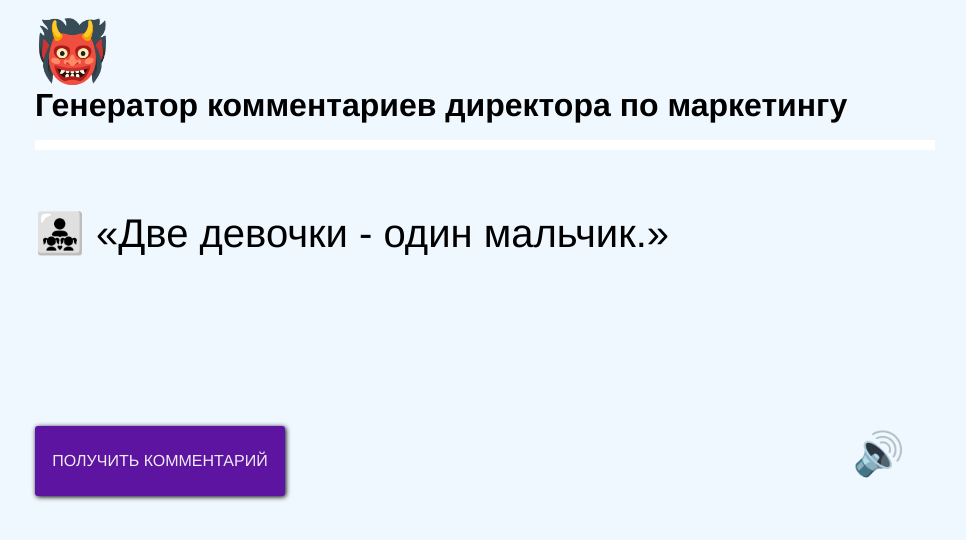
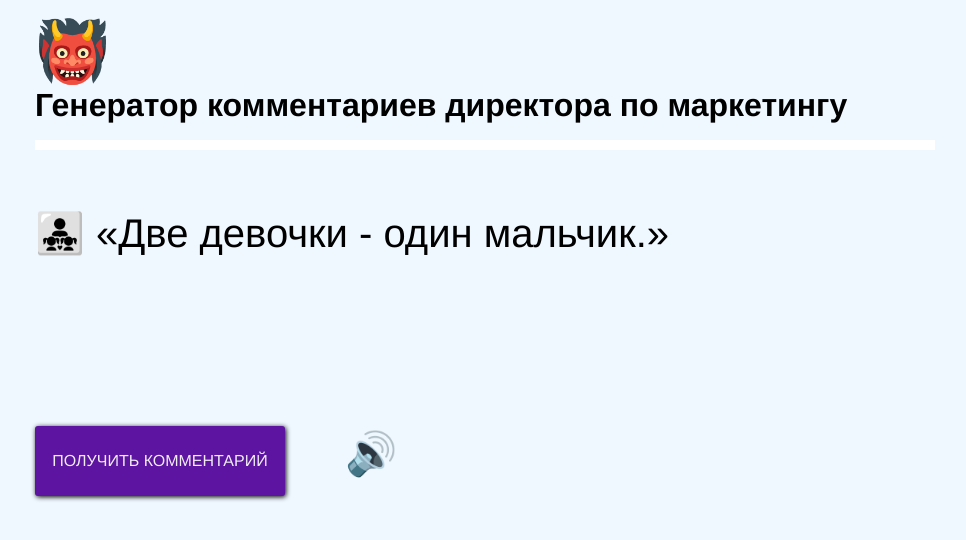
Before and after one commit to sergesarapov/random-director, a plain HTML site: page index.html in a window 1280 px wide. Both pictures are taken after a click on the button "ПОЛУЧИТЬ КОММЕНТАРИЙ". Shown: the whole page, without its empty margins (155-1121 px from the left). Drawn offline with Linux system fonts and the light colour scheme.

Commit message:
minor fixes

```diff
--- a/style.css
+++ b/style.css
@@ -35,14 +35,13 @@
 
 .wrap {
   display: flex;
-  justify-content: space-between;
   align-items: center;
 }
 
 .sound {
   display: none;
   font-size: 42px;
-  padding-right: 30px;
+  margin-left: 60px;
 }
 
 button {
```
